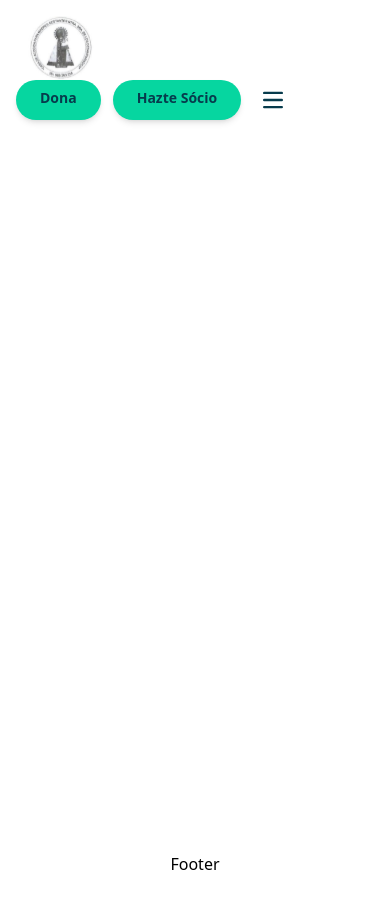
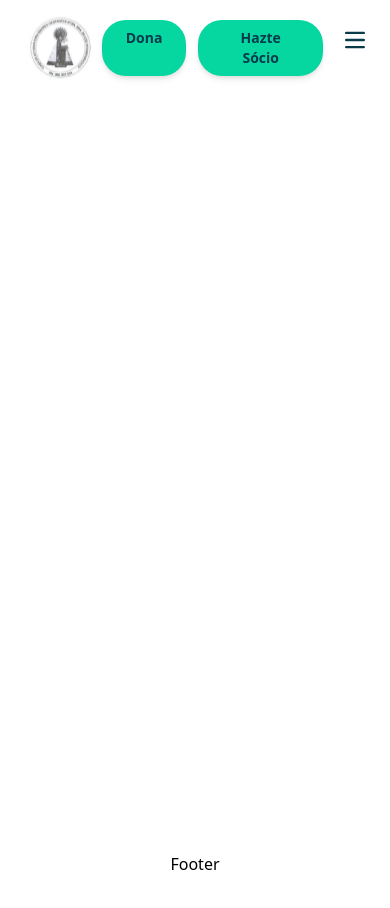
Before and after one commit to vallefarinha/front-casa, a React (Vite) app: page / in a window 390 px wide. Built offline with nearby package versions, Linux system fonts and the light colour scheme.

Commit message:
update font weight in navbar for tablet view

```diff
--- a/src/components/navbar/Navbar.jsx
+++ b/src/components/navbar/Navbar.jsx
@@ -21,7 +21,7 @@ const Navbar = () => {
   return (
     <>
       <nav className="bg-white fixed w-full z-20 top-0 start-0">
-        <div className="max-w-screen-xl flex flex-wrap items-center justify-between mx-auto p-4">
+        <div className="max-w-screen-xl flex md:text-sm lg:text-base items-center justify-between mx-auto p-4">
           <a className="flex items-center space-x-3 rtl:space-x-reverse">
             <img src={LogoNav} className="h-16" alt="Logo" />
           </a>
```
